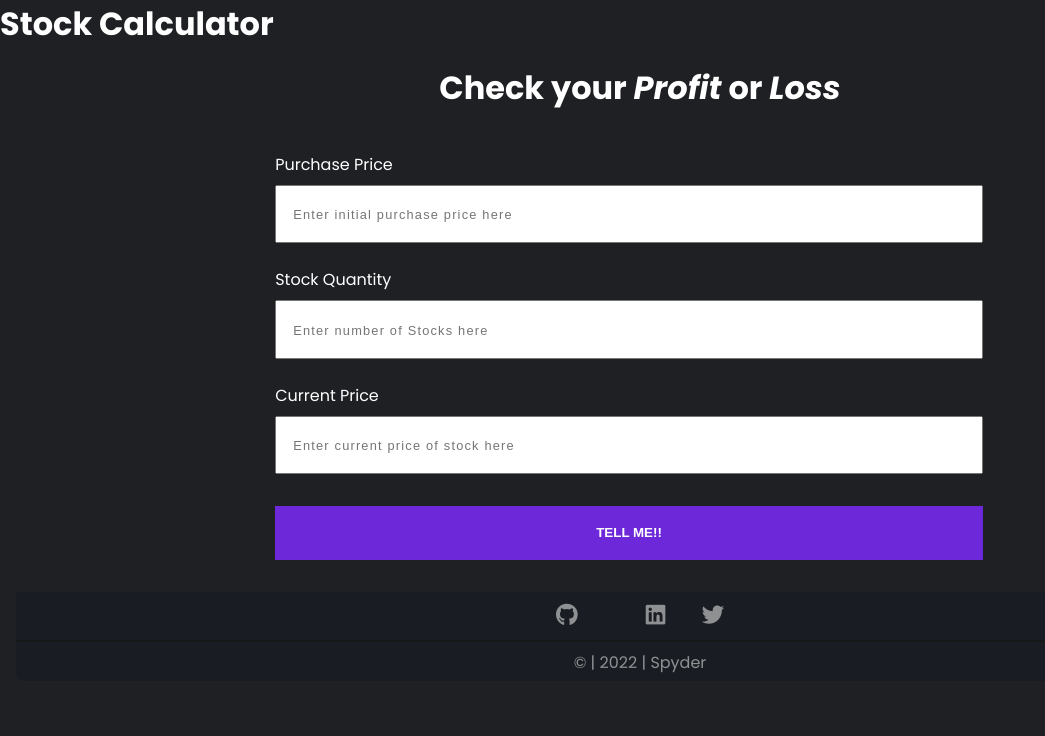
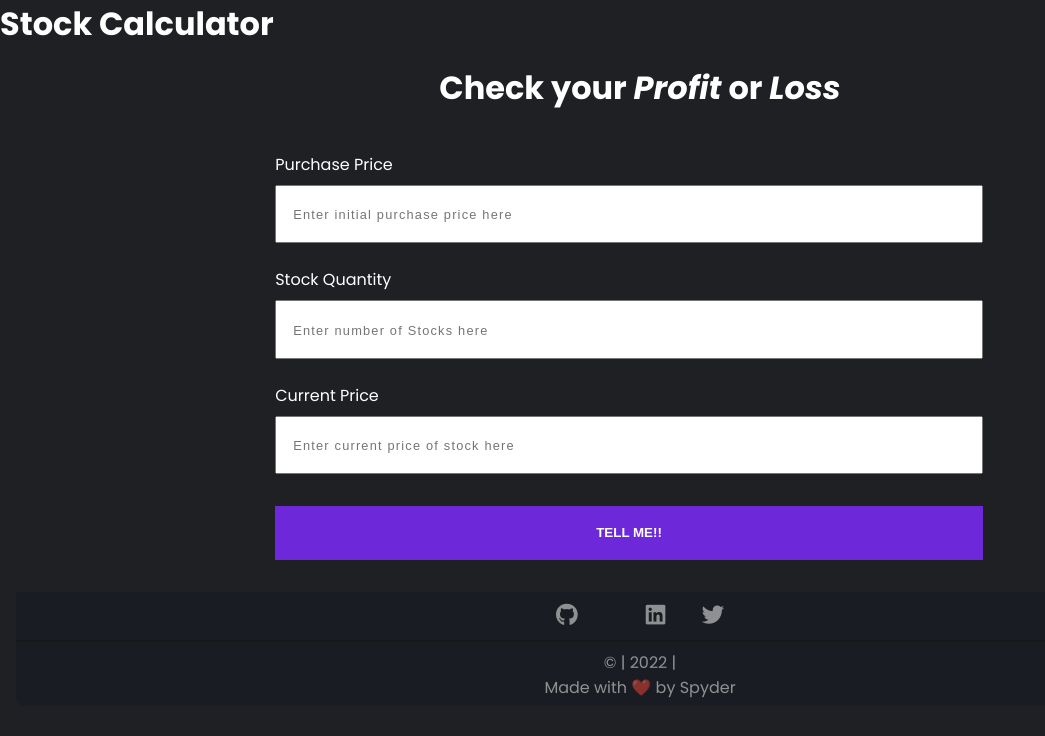
Before and after one commit to Spyder15/Stock-Calculator, a plain HTML site: page index.html in a window 1280 px wide. Shown: the whole page, without its empty margins (0-1045 px from the left). Drawn offline with Linux system fonts and the light colour scheme.

Commit message:
added footer

```diff
--- a/index.html
+++ b/index.html
@@ -58,7 +58,8 @@
         ><i class="fab fa-twitter"></i
       ></a>
       <hr />
-      <p>© | 2022 | Spyder</p>
+      <p>© | 2022 |</p>
+      <p>Made with ❤️ by Spyder  </p>
     </footer>
 
     <script src="index.js"></script>
```
